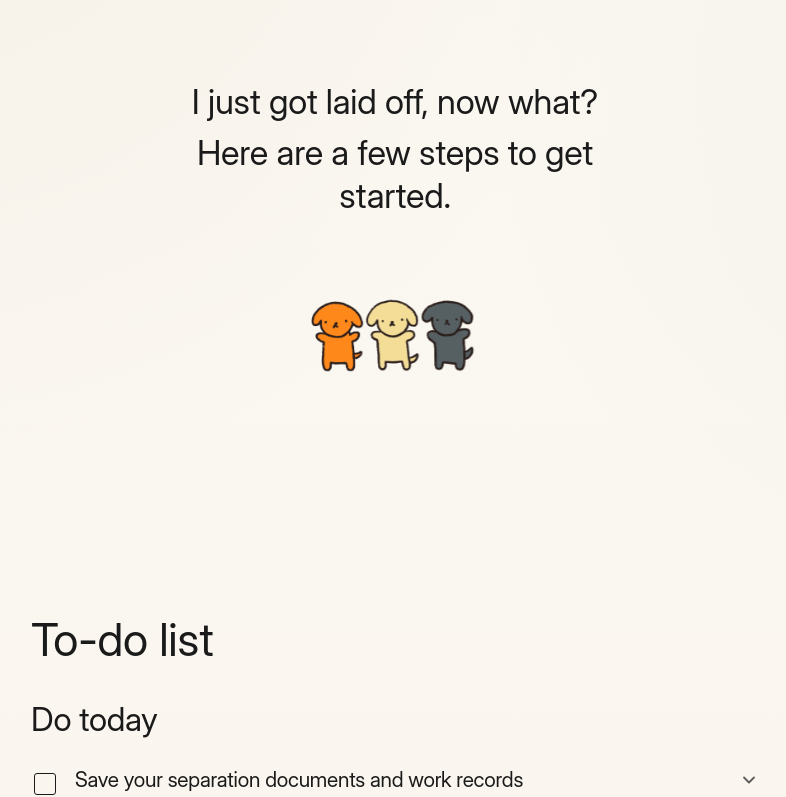
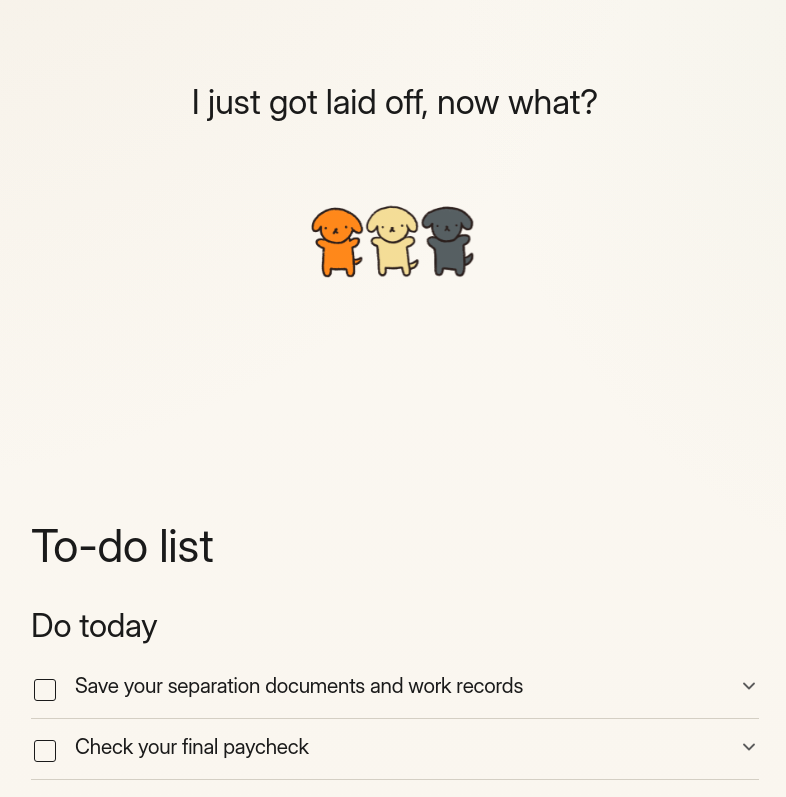
Before and after one commit to sjwtang/ca-layoff-todo, a React (Vite) app: page / in a window 1280 px wide. Shown: the top 797 px of the page, without its empty margins (245-1031 px from the left). Built offline with nearby package versions, Linux system fonts and the light colour scheme; no server answers; a web font is replaced by a local one.

Commit message:
Remove hero supporting line
Co-authored-by: shirley.tang01 <shirley.tang01@sjsu.edu>

```diff
--- a/src/components/Hero.tsx
+++ b/src/components/Hero.tsx
@@ -4,10 +4,9 @@ export function Hero() {
       className="mx-auto flex w-full max-w-3xl flex-col items-center px-5 pt-14 text-center sm:pt-20"
       aria-label="Welcome"
     >
-      <div className="animate-fade-up m-0 max-w-md font-[family-name:var(--font-brand)] text-[1.75rem] leading-tight sm:text-[2.15rem]">
-        <p className="m-0">I just got laid off, now what?</p>
-        <p className="m-0 mt-2">Here are a few steps to get started.</p>
-      </div>
+      <p className="animate-fade-up m-0 max-w-md font-[family-name:var(--font-brand)] text-[1.75rem] leading-tight sm:text-[2.15rem]">
+        I just got laid off, now what?
+      </p>
 
       <img
         src="/dogs.png"
```
